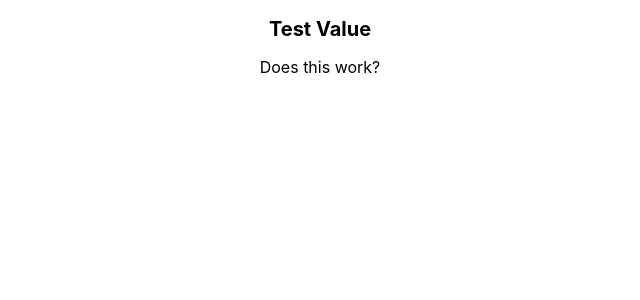
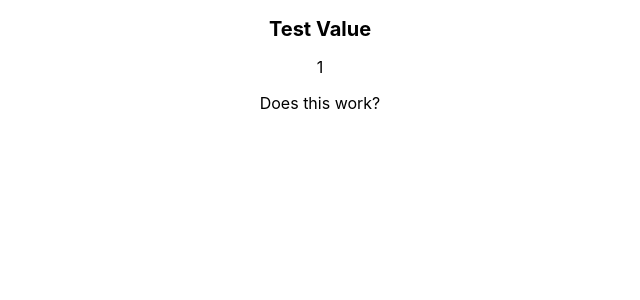
Before and after one commit to TrickyCoyote/ReactTestApp, a React (Create React App) app: page /1 in a window 1280 px wide. Before the commit this address led to /. Shown: the top 300 px of the page, without its empty margins (320-960 px from the left). Built offline with nearby package versions, Linux system fonts and the light colour scheme.

Commit message:
Examples of useParams and useEffect

```diff
--- a/src/App.tsx
+++ b/src/App.tsx
@@ -8,8 +8,8 @@ const App = (): JSX.Element => {
     return(
         <div className="App">
             <Switch>
-                <Route exact path='/'><DefaultTest/></Route>
                 <Route exact path='/testValue'><DefaultTest2/></Route>
+                <Route exact path='/:test?'><DefaultTest/></Route>
                 <Route path='/'><Redirect to='/' /></Route>
             </Switch>
         </div>
--- a/src/component/defaultTest.tsx
+++ b/src/component/defaultTest.tsx
@@ -1,13 +1,21 @@
-import React from 'react';
+import React, { useEffect } from 'react';
+import { useParams } from 'react-router-dom'
 import './defaultTest.css'
 
 const DefaultTest = (): JSX.Element => {
 
+    let { test } = useParams() as {
+        test: string
+    };
+
+    useEffect(() => {
+        console.log(test);
+    })
 
     return (
         <div className='testClass'>
             <h2>Test Value</h2>
-
+            <p>{test}</p>
             <p>Does this work?</p>
         </div>
     )
--- a/tsconfig.json
+++ b/tsconfig.json
@@ -18,7 +18,7 @@
     "resolveJsonModule": true,
     "isolatedModules": true,
     "noEmit": true,
-    "jsx": "react"
+    "jsx": "react-jsx"
   },
   "include": [
     "src"
```
Also changed, not shown: package.json (+3 -4 lines), 1 other file (tests, documents, lock files or other folders).
